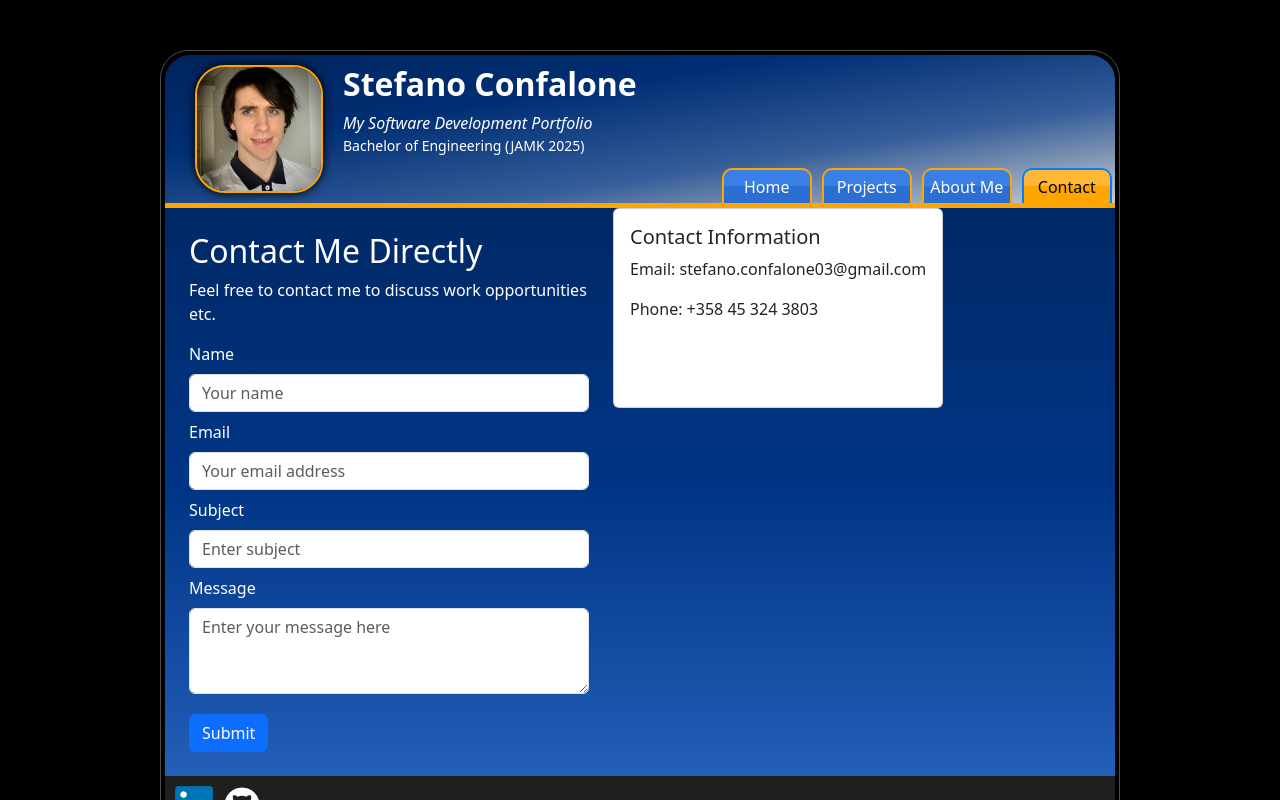
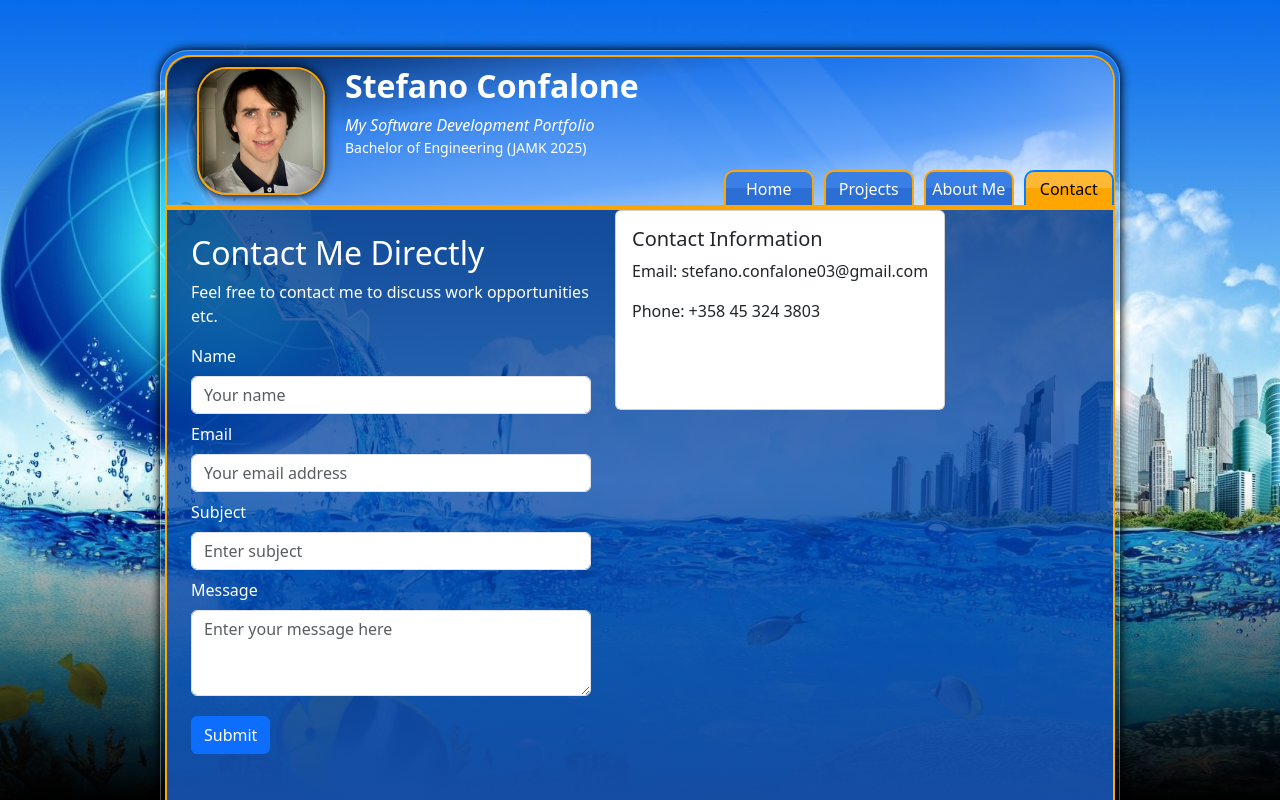
Before and after one commit to constf03/Portfolio-V3, a Next.js app in the folder src/: page /contact in a window 1280 px wide. Shown: the top 800 px of the page. Built offline with nearby package versions, Linux system fonts and the light colour scheme.

Commit message:
update styles

```diff
--- a/src/app/contact/page.tsx
+++ b/src/app/contact/page.tsx
@@ -9,13 +9,15 @@ import Card from "react-bootstrap/Card";
 
 export default function Home() {
   return (
+    <>
       <div className="page">
+        <div className="page-content">
           <Banner>
             <Nav currentLoc="contact" />
           </Banner>
           <UnderNavBar />
           <Content>
-        <div style={{ display: "flex" }}>
+            <div style={{ display: "flex", marginBottom: "100px" }}>
               <ContactForm />
               <Card style={{ maxHeight: "200px" }}>
                 <Card.Body>
@@ -25,8 +27,13 @@ export default function Home() {
                 </Card.Body>
               </Card>
             </div>
+            <Footer />
           </Content>
-      <Footer />
         </div>
+      </div>
+      <div className="bg-one"></div>
+      <div className="bg-fade"></div>
+      <div className="bg-two"></div>
+    </>
   );
 }
--- a/src/components/Banner/Banner.module.css
+++ b/src/components/Banner/Banner.module.css
@@ -3,6 +3,13 @@
   width: 100%;
   background: var(--banner-bg);
   color: white;
+}
+
+.banner_overlay {
+  background-image: url("../../public/images/glass_overlay02.png");
+  background-position: center;
+  background-size: cover;
+  background-repeat: no-repeat;
 }
 
 .banner_head {
@@ -35,6 +42,10 @@
     border-radius: 25px 25px 0px 0px;
   }
 
+  .banner_overlay {
+    border-radius: 25px 25px 0px 0px;
+  }
+
   .name_tag {
     white-space: nowrap;
   }
@@ -44,7 +55,7 @@
   }
 }
 
-@media only screen and (min-width: 800px) {
+@media only screen and (min-width: 960px) {
   .banner {
     flex-direction: row;
   }
--- a/src/components/Banner/Banner.tsx
+++ b/src/components/Banner/Banner.tsx
@@ -8,6 +8,7 @@ type BannerProps = {
 
 export default function Banner({ children }: BannerProps) {
   return (
+    <div className={styles.banner_overlay}>
       <div className={styles.banner}>
         <div className={styles.banner_head}>
           <Image
@@ -29,5 +30,6 @@ export default function Banner({ children }: BannerProps) {
         </div>
         <div className={styles.nav_wrapper}>{children}</div>
       </div>
+    </div>
   );
 }
--- a/src/components/Nav/Nav.module.css
+++ b/src/components/Nav/Nav.module.css
@@ -40,7 +40,6 @@
   border-top: 2px solid rgb(0, 128, 255);
   border-left: 2px solid rgb(0, 128, 255);
   border-right: 2px solid rgb(0, 128, 255);
-  transition: 500ms;
 }
 
 .linkbox a {
--- a/src/styles/globals.css
+++ b/src/styles/globals.css
@@ -67,6 +67,12 @@ a {
     border-top-left-radius: 28px;
     border-top-right-radius: 28px;
     box-shadow: 0px 0px 10px 1px black;
+    /*
+    background-image: url("../public/images/glass_overlay_tall.png");
+    background-position: center;
+    background-size: cover;
+    background-repeat: no-repeat;
+    */
   }
 
   .page-content {
```
Also changed, not shown: src/public/images/glass_overlay_tall.png (added). Lines whose indentation alone changed are shown as unchanged.
